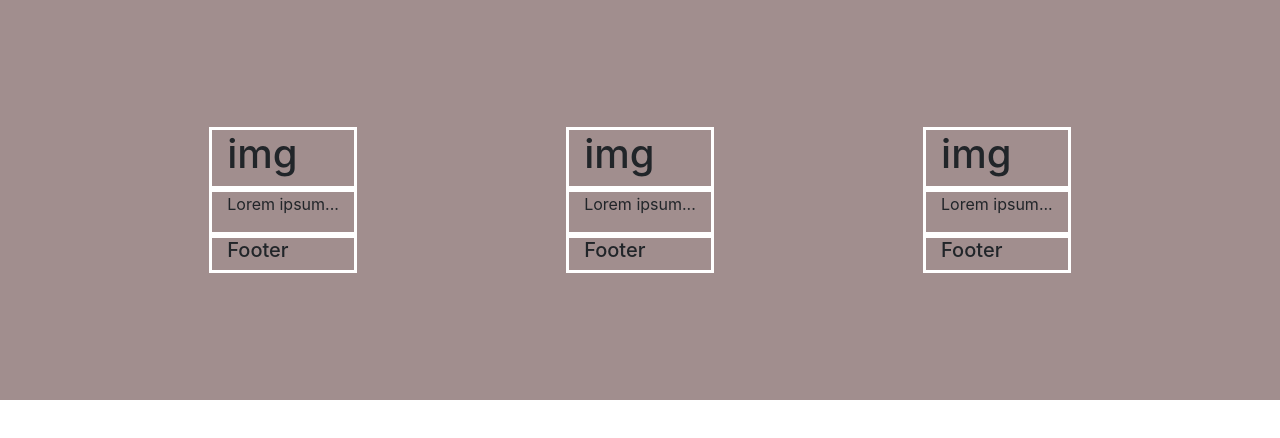
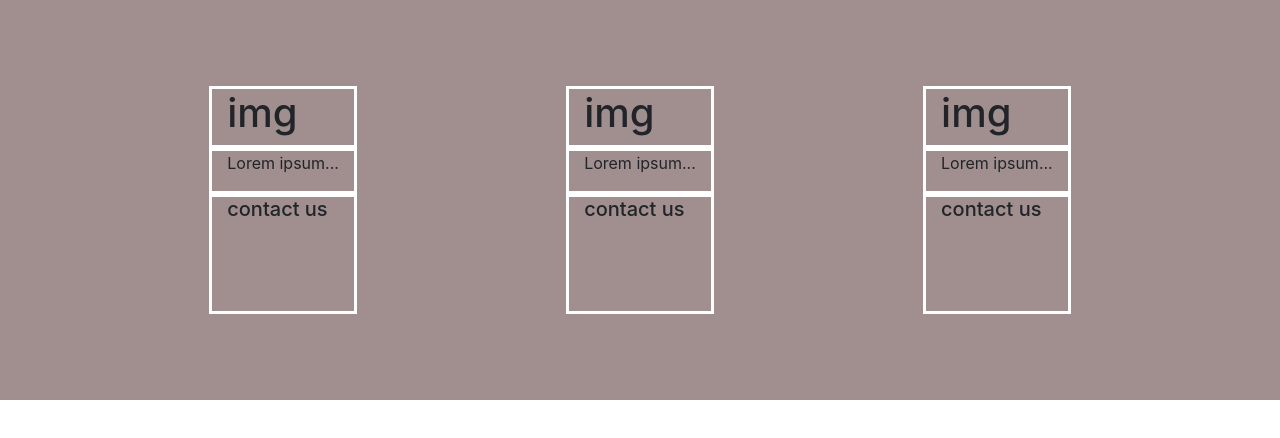
Before and after one commit to Banyan-Labs/ramp, a React (Create React App) app: page / in a window 1280 px wide. Shown: the top 438 px of the page. Built offline with nearby package versions, Linux system fonts and the light colour scheme.

Commit message:
featured card update 53

```diff
--- a/src/components/FeaturedCard.js
+++ b/src/components/FeaturedCard.js
@@ -12,8 +12,8 @@ const FeaturedCard = () => {
           <p>Lorem ipsum...</p>
         </div>
 
-        <footer class="container ">
-          <h5>Footer</h5>
+        <footer class="container foot-container ">
+          <h5>contact us</h5>
         </footer>
         </div>
 
@@ -27,8 +27,8 @@ const FeaturedCard = () => {
           <p>Lorem ipsum...</p>
         </div>
 
-        <footer class="container ">
-          <h5>Footer</h5>
+        <footer class="container foot-container ">
+        <h5>contact us</h5>
         </footer>
         </div>
 
@@ -41,8 +41,8 @@ const FeaturedCard = () => {
           <p>Lorem ipsum...</p>
         </div>
 
-        <footer class="container ">
-          <h5>Footer</h5>
+        <footer class="container foot-container ">
+        <h5>contact us</h5>
         </footer>
       </div>
 
--- a/src/index.css
+++ b/src/index.css
@@ -10,3 +10,7 @@
 height: 50%;
 border: 0.2rem solid white;
 }
+
+.foot-container{
+    height: 15vh;
+}
```
